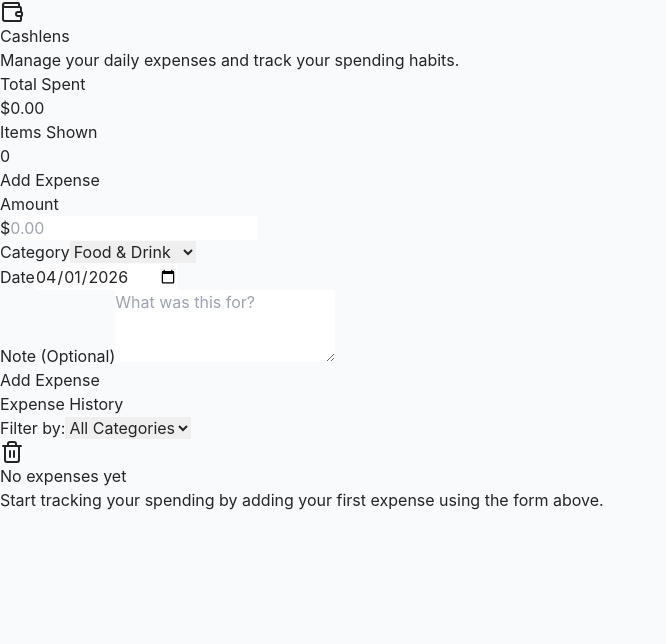
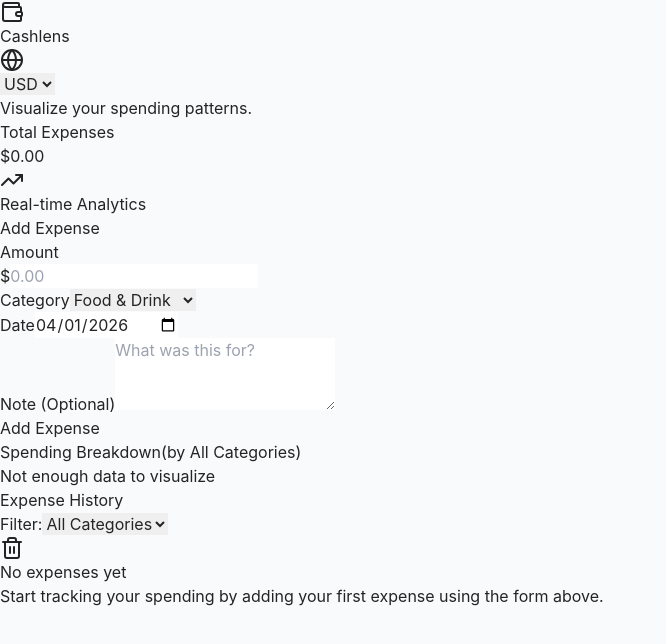
Before and after one commit to netseedvikrant/Cashlens_V1.0, a React (Vite) app: page / in a window 1280 px wide. Shown: the top 644 px of the page, without its empty margins (0-666 px from the left). Built offline with nearby package versions, Linux system fonts and the light colour scheme.

Commit message:
Add reactive spending charts and global currency support

```diff
--- a/package.json
+++ b/package.json
@@ -12,7 +12,8 @@
   "dependencies": {
     "lucide-react": "^1.7.0",
     "react": "^19.2.4",
-    "react-dom": "^19.2.4"
+    "react-dom": "^19.2.4",
+    "recharts": "^3.8.1"
   },
   "devDependencies": {
     "@eslint/js": "^9.39.4",
--- a/src/components/Dashboard.jsx
+++ b/src/components/Dashboard.jsx
@@ -1,5 +1,6 @@
-import React, { useState } from 'react';
-import { Wallet } from 'lucide-react';
+import React, { useState, useMemo } from 'react';
+import { Wallet, Globe, TrendingUp } from 'lucide-react';
+import { PieChart, Pie, Cell, ResponsiveContainer, Tooltip, Legend } from 'recharts';
 import ExpenseList from './ExpenseList';
 
 const Dashboard = () => {
@@ -16,6 +17,26 @@
   });
 
   const [filterCategory, setFilterCategory] = useState('All');
+  const [currency, setCurrency] = useState(() => {
+    return localStorage.getItem('cashlens_currency') || 'USD';
+  });
+
+  const currencies = [
+    { code: 'USD', symbol: '$' },
+    { code: 'EUR', symbol: '€' },
+    { code: 'GBP', symbol: '£' },
+    { code: 'INR', symbol: '₹' },
+    { code: 'JPY', symbol: '¥' },
+    { code: 'CAD', symbol: 'C$' },
+    { code: 'AUD', symbol: 'A$' }
+  ];
+
+  const currentSymbol = currencies.find(c => c.code === currency)?.symbol || '$';
+
+  const handleCurrencyChange = (newCurrency) => {
+    setCurrency(newCurrency);
+    localStorage.setItem('cashlens_currency', newCurrency);
+  };
 
   const categories = [
     'Food & Drink',
@@ -81,39 +102,73 @@
     }
   };
 
-  // Calculate filtered expenses
   const filteredExpenses = filterCategory === 'All'
     ? expenses
     : expenses.filter(exp => exp.category === filterCategory);
 
   // Calculate stats based on filtered data
   const totalSpent = filteredExpenses.reduce((sum, exp) => sum + exp.amount, 0);
-  const activeCategoriesCount = new Set(filteredExpenses.map(exp => exp.category)).size;
+
+  // Chart data calculation
+  const chartData = useMemo(() => {
+    const categoryTotals = expenses.reduce((acc, exp) => {
+      acc[exp.category] = (acc[exp.category] || 0) + exp.amount;
+      return acc;
+    }, {});
+
+    return Object.keys(categoryTotals).map(cat => ({
+      name: cat,
+      value: categoryTotals[cat]
+    }));
+  }, [expenses]);
+
+  const COLORS = ['#3b82f6', '#10b981', '#f59e0b', '#ef4444', '#8b5cf6', '#ec4899', '#6366f1', '#14b8a6'];
 
   return (
     <div className="min-h-screen bg-slate-50 py-12 px-4 sm:px-6 lg:px-8">
-      <div className="max-w-md mx-auto bg-white rounded-2xl shadow-sm border border-slate-100 p-8">
+      <div className="max-w-5xl mx-auto flex flex-col lg:flex-row gap-8">
+
+        {/* Left Column: Form & Summary */}
+        <div className="w-full lg:w-1/3 flex flex-col gap-8">
+          <div className="bg-white rounded-3xl shadow-xl shadow-slate-200/50 border border-slate-100 p-8">
             <header className="mb-8">
-          <div className="flex items-center gap-2 mb-2">
-            <div className="p-2 bg-blue-600 rounded-lg shadow-lg shadow-blue-200">
+              <div className="flex items-center justify-between mb-2">
+                <div className="flex items-center gap-2">
+                  <div className="p-2 bg-gradient-to-br from-blue-600 to-blue-700 rounded-xl shadow-lg shadow-blue-200">
                     <Wallet className="w-6 h-6 text-white" />
                   </div>
                   <h1 className="text-3xl font-bold text-slate-800 tracking-tight">Cashlens</h1>
                 </div>
-          <p className="text-slate-500 text-sm">Manage your daily expenses and track your spending habits.</p>
+                <div className="flex items-center gap-1 bg-slate-50 p-1 rounded-lg border border-slate-100">
+                  <Globe className="w-4 h-4 text-slate-400" />
+                  <select
+                    value={currency}
+                    onChange={(e) => handleCurrencyChange(e.target.value)}
+                    className="bg-transparent text-xs font-bold text-slate-600 outline-none cursor-pointer pr-1"
+                  >
+                    {currencies.map(c => <option key={c.code} value={c.code}>{c.code}</option>)}
+                  </select>
+                </div>
+              </div>
+              <p className="text-slate-500 text-sm">Visualize your spending patterns.</p>
             </header>
 
-        <section className="grid grid-cols-2 gap-4 mb-8">
-          <div className="p-4 bg-blue-50 rounded-2xl border border-blue-100 shadow-sm">
-            <p className="text-xs font-semibold text-blue-600 uppercase tracking-wider mb-1">
-              {filterCategory === 'All' ? 'Total Spent' : `${filterCategory} Total`}
+            <section className="p-6 bg-gradient-to-br from-slate-800 to-slate-900 rounded-2xl shadow-lg mb-8 text-white relative overflow-hidden">
+              <div className="relative z-10">
+                <p className="text-xs font-semibold text-slate-400 uppercase tracking-widest mb-2">
+                  {filterCategory === 'All' ? 'Total Expenses' : `${filterCategory}`}
                 </p>
-            <p className="text-2xl font-bold text-blue-900">${totalSpent.toLocaleString(undefined, { minimumFractionDigits: 2, maximumFractionDigits: 2 })}</p>
+                <p className="text-4xl font-bold tracking-tight">
+                  <span className="text-blue-400 mr-2">{currentSymbol}</span>
+                  {totalSpent.toLocaleString(undefined, { minimumFractionDigits: 2, maximumFractionDigits: 2 })}
+                </p>
+                <div className="mt-4 flex items-center gap-2 text-xs font-medium text-emerald-400 bg-emerald-400/10 px-2 py-1 rounded-full w-fit border border-emerald-400/20">
+                  <TrendingUp className="w-3 h-3" />
+                  <span>Real-time Analytics</span>
                 </div>
-          <div className="p-4 bg-emerald-50 rounded-2xl border border-emerald-100 shadow-sm">
-            <p className="text-xs font-semibold text-emerald-600 uppercase tracking-wider mb-1">Items Shown</p>
-            <p className="text-2xl font-bold text-emerald-900">{filteredExpenses.length}</p>
               </div>
+              <div className="absolute -right-4 -bottom-8 w-32 h-32 bg-blue-500/20 rounded-full blur-3xl"></div>
+              <div className="absolute -left-4 -top-8 w-24 h-24 bg-blue-400/10 rounded-full blur-2xl"></div>
             </section>
 
             <section>
@@ -127,7 +182,7 @@
                     Amount
                   </label>
                   <div className="relative">
-                <span className="absolute left-3 top-1/2 -translate-y-1/2 text-slate-400">$</span>
+                    <span className="absolute left-3 top-1/2 -translate-y-1/2 text-slate-400 font-medium">{currentSymbol}</span>
                     <input
                       type="number"
                       name="amount"
@@ -136,7 +191,7 @@
                       step="0.01"
                       min="0"
                       placeholder="0.00"
-                  className="w-full pl-8 pr-4 py-2.5 bg-slate-50 border border-slate-200 rounded-xl focus:ring-2 focus:ring-blue-500 focus:border-transparent outline-none transition-all placeholder:text-slate-300"
+                      className="w-full pl-8 pr-4 py-3 bg-slate-50 border border-slate-200 rounded-xl focus:ring-2 focus:ring-blue-500 focus:border-transparent outline-none transition-all placeholder:text-slate-300 font-semibold"
                       value={formData.amount}
                       onChange={handleChange}
                     />
@@ -150,7 +205,7 @@
                   <select
                     name="category"
                     id="category"
-                className="w-full px-4 py-2.5 bg-slate-50 border border-slate-200 rounded-xl focus:ring-2 focus:ring-blue-500 focus:border-transparent outline-none transition-all appearance-none cursor-pointer"
+                    className="w-full px-4 py-2.5 bg-slate-50 border border-slate-200 rounded-xl focus:ring-2 focus:ring-blue-500 focus:border-transparent outline-none transition-all appearance-none cursor-pointer text-slate-700"
                     value={formData.category}
                     onChange={handleChange}
                   >
@@ -169,7 +224,7 @@
                     name="date"
                     id="date"
                     required
-                className="w-full px-4 py-2.5 bg-slate-50 border border-slate-200 rounded-xl focus:ring-2 focus:ring-blue-500 focus:border-transparent outline-none transition-all cursor-pointer"
+                    className="w-full px-4 py-2.5 bg-slate-50 border border-slate-200 rounded-xl focus:ring-2 focus:ring-blue-500 focus:border-transparent outline-none transition-all cursor-pointer text-slate-700"
                     value={formData.date}
                     onChange={handleChange}
                   />
@@ -184,7 +239,7 @@
                     id="note"
                     rows="3"
                     placeholder="What was this for?"
-                className="w-full px-4 py-2.5 bg-slate-50 border border-slate-200 rounded-xl focus:ring-2 focus:ring-blue-500 focus:border-transparent outline-none transition-all resize-none placeholder:text-slate-300"
+                    className="w-full px-4 py-2.5 bg-slate-50 border border-slate-200 rounded-xl focus:ring-2 focus:ring-blue-500 focus:border-transparent outline-none transition-all resize-none placeholder:text-slate-300 text-slate-700"
                     value={formData.note}
                     onChange={handleChange}
                   ></textarea>
@@ -192,24 +247,67 @@
 
                 <button
                   type="submit"
-              className="w-full py-3 px-4 bg-blue-600 hover:bg-blue-700 text-white font-bold rounded-xl shadow-lg shadow-blue-100 transition-all transform active:scale-[0.98] mt-4"
+                  className="w-full py-4 px-4 bg-blue-600 hover:bg-blue-700 text-white font-bold rounded-2xl shadow-lg shadow-blue-200 transition-all transform active:scale-[0.98] mt-4 flex items-center justify-center gap-2"
                 >
                   Add Expense
                 </button>
               </form>
             </section>
           </div>
+        </div>
 
-      <div className="max-w-4xl mx-auto mt-8">
-        <div className="flex items-center justify-between mb-4 px-2">
+        {/* Right Column: Visualization & List */}
+        <div className="w-full lg:w-2/3 flex flex-col gap-8">
+
+          {/* Chart Section */}
+          <div className="bg-white rounded-3xl shadow-xl shadow-slate-200/50 border border-slate-100 p-8 h-[400px]">
+            <h2 className="text-xl font-bold text-slate-800 mb-6 flex items-center gap-2">
+              Spending Breakdown
+              <span className="text-xs font-normal text-slate-400">(by All Categories)</span>
+            </h2>
+            <div className="h-64 w-full">
+              {expenses.length > 0 ? (
+                <ResponsiveContainer width="100%" height="100%">
+                  <PieChart>
+                    <Pie
+                      data={chartData}
+                      cx="50%"
+                      cy="50%"
+                      innerRadius={60}
+                      outerRadius={80}
+                      paddingAngle={5}
+                      dataKey="value"
+                    >
+                      {chartData.map((entry, index) => (
+                        <Cell key={`cell-${index}`} fill={COLORS[index % COLORS.length]} />
+                      ))}
+                    </Pie>
+                    <Tooltip
+                      contentStyle={{ borderRadius: '12px', border: 'none', boxShadow: '0 10px 15px -3px rgb(0 0 0 / 0.1)' }}
+                      formatter={(value) => [`${currentSymbol}${value.toFixed(2)}`, 'Spent']}
+                    />
+                    <Legend verticalAlign="bottom" height={36}/>
+                  </PieChart>
+                </ResponsiveContainer>
+              ) : (
+                <div className="flex items-center justify-center h-full text-slate-300 font-medium italic">
+                  Not enough data to visualize
+                </div>
+              )}
+            </div>
+          </div>
+
+          {/* List Section */}
+          <div className="flex flex-col gap-4">
+            <div className="flex items-center justify-between px-2">
               <h2 className="text-xl font-bold text-slate-800">Expense History</h2>
               <div className="flex items-center gap-2">
-            <label htmlFor="filter" className="text-sm font-medium text-slate-500">Filter by:</label>
+                <label htmlFor="filter" className="text-xs font-bold text-slate-400 uppercase">Filter:</label>
                 <select
                   id="filter"
                   value={filterCategory}
                   onChange={(e) => setFilterCategory(e.target.value)}
-              className="px-3 py-1.5 bg-white border border-slate-200 rounded-lg text-sm text-slate-600 focus:ring-2 focus:ring-blue-500 outline-none cursor-pointer hover:border-slate-300 transition-all"
+                  className="px-4 py-2 bg-white border border-slate-200 rounded-xl text-sm font-semibold text-slate-600 focus:ring-2 focus:ring-blue-500 outline-none cursor-pointer hover:border-slate-300 transition-all shadow-sm"
                 >
                   <option value="All">All Categories</option>
                   {categories.map(cat => (
@@ -218,7 +316,13 @@
                 </select>
               </div>
             </div>
-        <ExpenseList expenses={filteredExpenses} onDelete={handleDelete} />
+            <ExpenseList
+              expenses={filteredExpenses}
+              onDelete={handleDelete}
+              currencySymbol={currentSymbol}
+            />
+          </div>
+        </div>
       </div>
     </div>
   );
```
Also changed, not shown: src/components/ExpenseList.jsx (+6 -4 lines), 1 other file (tests, documents, lock files or other folders). Lines whose indentation alone changed are shown as unchanged.
